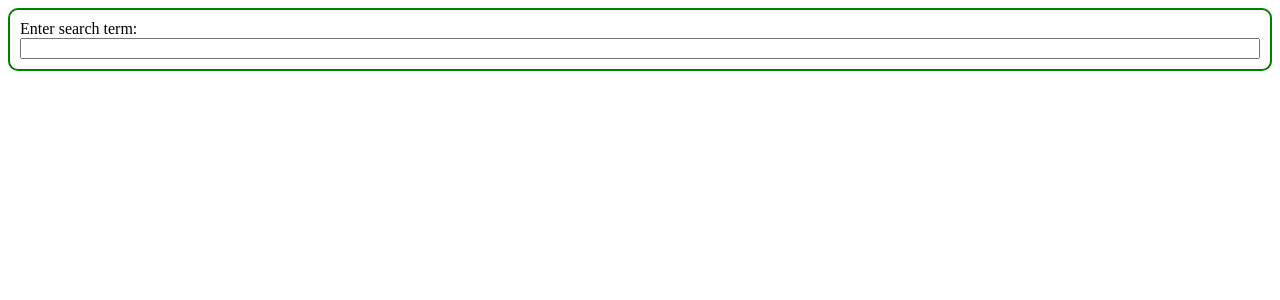
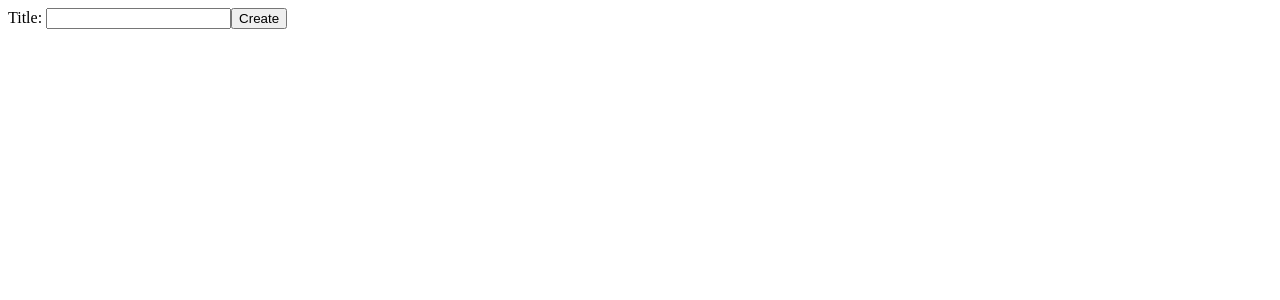
Before and after one commit to Sundeep8051/ReactBasics, a React (Vite) app: page / in a window 1280 px wide. Shown: the top 300 px of the page. Built offline with nearby package versions, Linux system fonts and the light colour scheme.

Commit message:
added book management

```diff
--- a/index.html
+++ b/index.html
@@ -3,6 +3,10 @@
   <head>
     <meta charset="UTF-8" />
     <link rel="icon" type="image/svg+xml" href="/vite.svg" />
+    <link
+      rel="stylesheet"
+      href="https://cdnjs.cloudflare.com/ajax/libs/font-awesome/4.7.0/css/font-awesome.min.css"
+    />
     <meta name="viewport" content="width=device-width, initial-scale=1.0" />
     <title>React Basics</title>
   </head>
--- a/src/App.jsx
+++ b/src/App.jsx
@@ -1,7 +1,7 @@
-import HttpApi from "./components/HttpApiComponent/HttpApi";
+import BookApp from "./components/StateDesignForBooksManagement/BookApp";
 
 function App() {
-  return <HttpApi />;
+  return <BookApp />;
 }
 
 export default App;
--- /dev/null
+++ b/src/components/StateDesignForBooksManagement/BookApp.jsx
@@ -0,0 +1,37 @@
+import { useState } from "react";
+import BookCreate from "./BookCreate";
+import BookList from "./BookList";
+
+const BookApp = () => {
+  const [books, setBooks] = useState([]);
+
+  const onCreateBook = (book) => {
+    console.log(book);
+    console.log("Books: ", books);
+    setBooks([...books, { id: books.length + 1, title: book }]);
+  };
+
+  const onDeleteBook = (id) => {
+    const updateBooks = books.filter((book) => {
+      return book.id !== id;
+    });
+
+    setBooks(updateBooks);
+  };
+
+  const onEditBook = (editedBook) => {
+    const updateBooks = books.filter((book) => {
+      return book.id === editedBook.id ? (book.title = editedBook.title) : book;
+    });
+    setBooks(updateBooks);
+  };
+
+  return (
+    <div>
+      <BookCreate onCreate={onCreateBook} />
+      <BookList books={books} onDelete={onDeleteBook} onEdit={onEditBook} />
+    </div>
+  );
+};
+
+export default BookApp;
--- /dev/null
+++ b/src/components/StateDesignForBooksManagement/BookCreate.jsx
@@ -0,0 +1,27 @@
+import { useState } from "react";
+
+/* eslint-disable react/prop-types */
+const BookCreate = ({ onCreate }) => {
+  const [input, setInput] = useState("");
+
+  const handleOnChange = (e) => {
+    setInput(e.target.value);
+  };
+
+  const handleAddBook = (e) => {
+    e.preventDefault();
+    onCreate(input);
+    setInput("");
+  };
+  return (
+    <div>
+      <form>
+        <label>Title: </label>
+        <input value={input} onChange={handleOnChange} />
+        <button onClick={handleAddBook}>Create</button>
+      </form>
+    </div>
+  );
+};
+
+export default BookCreate;
--- /dev/null
+++ b/src/components/StateDesignForBooksManagement/BookEdit.jsx
@@ -0,0 +1,18 @@
+/* eslint-disable react/prop-types */
+import { useState } from "react";
+
+const BookEdit = ({ book, onBookEdit }) => {
+  const [input, setInput] = useState(book.title);
+
+  const handleOnChange = (e) => {
+    setInput(e.target.value);
+  };
+
+  const handleEdit = () => {
+    onBookEdit(input);
+  };
+
+  return <input value={input} onChange={handleOnChange} onBlur={handleEdit} />;
+};
+
+export default BookEdit;
--- /dev/null
+++ b/src/components/StateDesignForBooksManagement/BookList.css
@@ -0,0 +1,7 @@
+.book-list {
+  display: flex;
+  flex-direction: row;
+  flex-wrap: wrap;
+  margin: 10px;
+  padding: 10px;
+}
--- /dev/null
+++ b/src/components/StateDesignForBooksManagement/BookList.jsx
@@ -0,0 +1,15 @@
+import "./BookList.css";
+
+/* eslint-disable react/prop-types */
+import BookShow from "./BookShow";
+
+const BookList = ({ books, onDelete, onEdit }) => {
+  var renderedBooks = books.map((book) => {
+    return (
+      <BookShow onEdit={onEdit} onDelete={onDelete} book={book} key={book.id} />
+    );
+  });
+  return <div className="book-list">{renderedBooks}</div>;
+};
+
+export default BookList;
--- /dev/null
+++ b/src/components/StateDesignForBooksManagement/BookShow.css
@@ -0,0 +1,32 @@
+.card {
+  border: 2px solid lightslategrey;
+  border-radius: 5px;
+  margin: 10px;
+  padding: 10px;
+  position: relative;
+  width: 100px;
+}
+
+.cancel-btn {
+  position: absolute;
+  height: 20px;
+  width: 20px;
+  top: 2px;
+  right: 2px;
+  padding-bottom: 5px;
+  cursor: pointer;
+  color: red;
+  border: none;
+  background-color: inherit;
+}
+
+.edit-btn {
+  position: absolute;
+  padding-bottom: 5px;
+  cursor: pointer;
+  color: rgb(39, 38, 38);
+  border: none;
+  background-color: inherit;
+  top: 2px;
+  right: 16px;
+}
--- /dev/null
+++ b/src/components/StateDesignForBooksManagement/BookShow.jsx
@@ -0,0 +1,40 @@
+import { useState } from "react";
+import "./BookShow.css";
+import BookEdit from "./BookEdit";
+
+/* eslint-disable react/prop-types */
+const BookShow = ({ book, onDelete, onEdit }) => {
+  const [showEdit, setShowEdit] = useState(true);
+  const handleDelete = () => {
+    onDelete(book.id);
+  };
+
+  const handleShowEdit = () => {
+    setShowEdit(!showEdit);
+  };
+
+  const handleBookEdit = (editedTitle) => {
+    setShowEdit(!showEdit);
+    onEdit({ id: book.id, title: editedTitle });
+  };
+
+  const content = showEdit ? (
+    <h3>{book.title}</h3>
+  ) : (
+    <BookEdit book={book} onBookEdit={handleBookEdit} />
+  );
+  return (
+    <div className="card">
+      <p>Id: {book.id}</p>
+      <div>Title: {content}</div>
+      <button onClick={handleShowEdit} className="edit-btn">
+        <i className="fa fa-pencil"></i>
+      </button>
+      <button onClick={handleDelete} className="cancel-btn">
+        X
+      </button>
+    </div>
+  );
+};
+
+export default BookShow;
```
Also changed, not shown: 1 other file (tests, documents, lock files or other folders).
